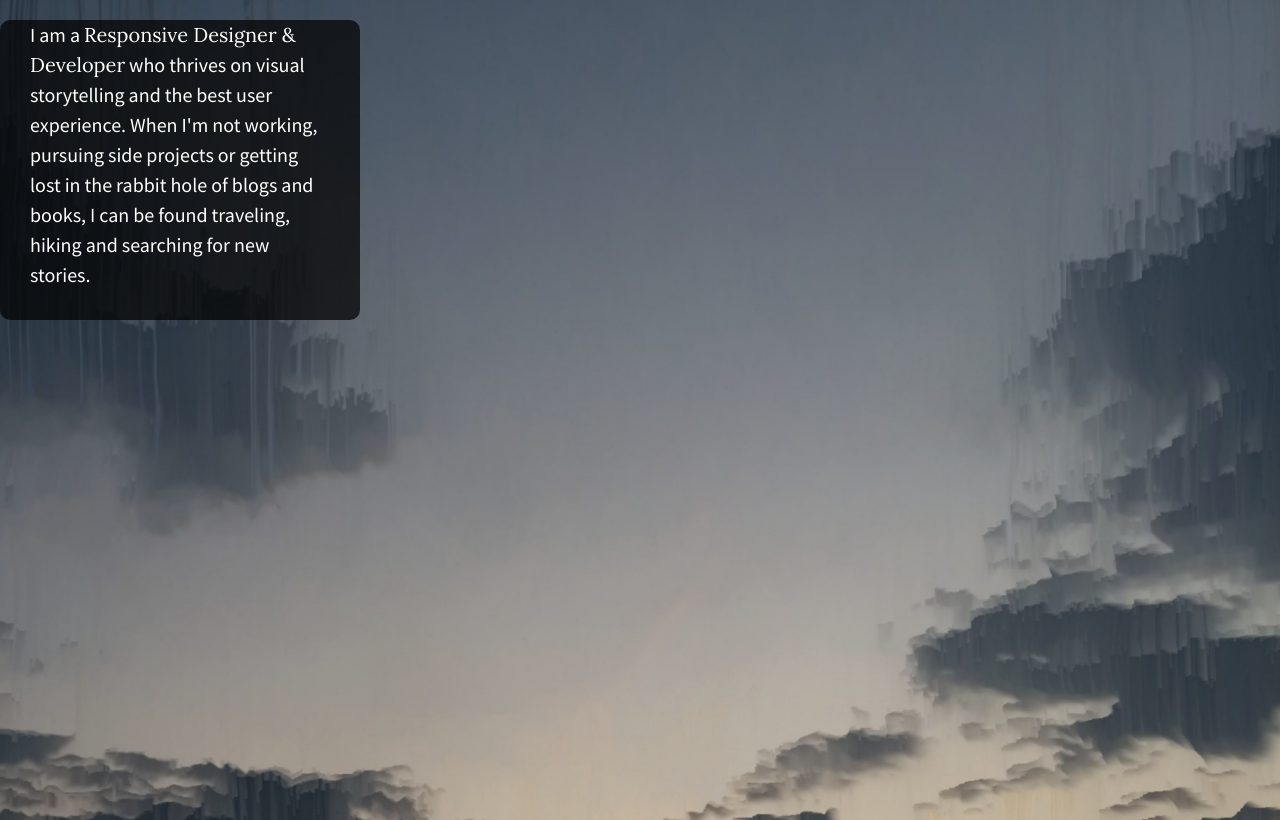
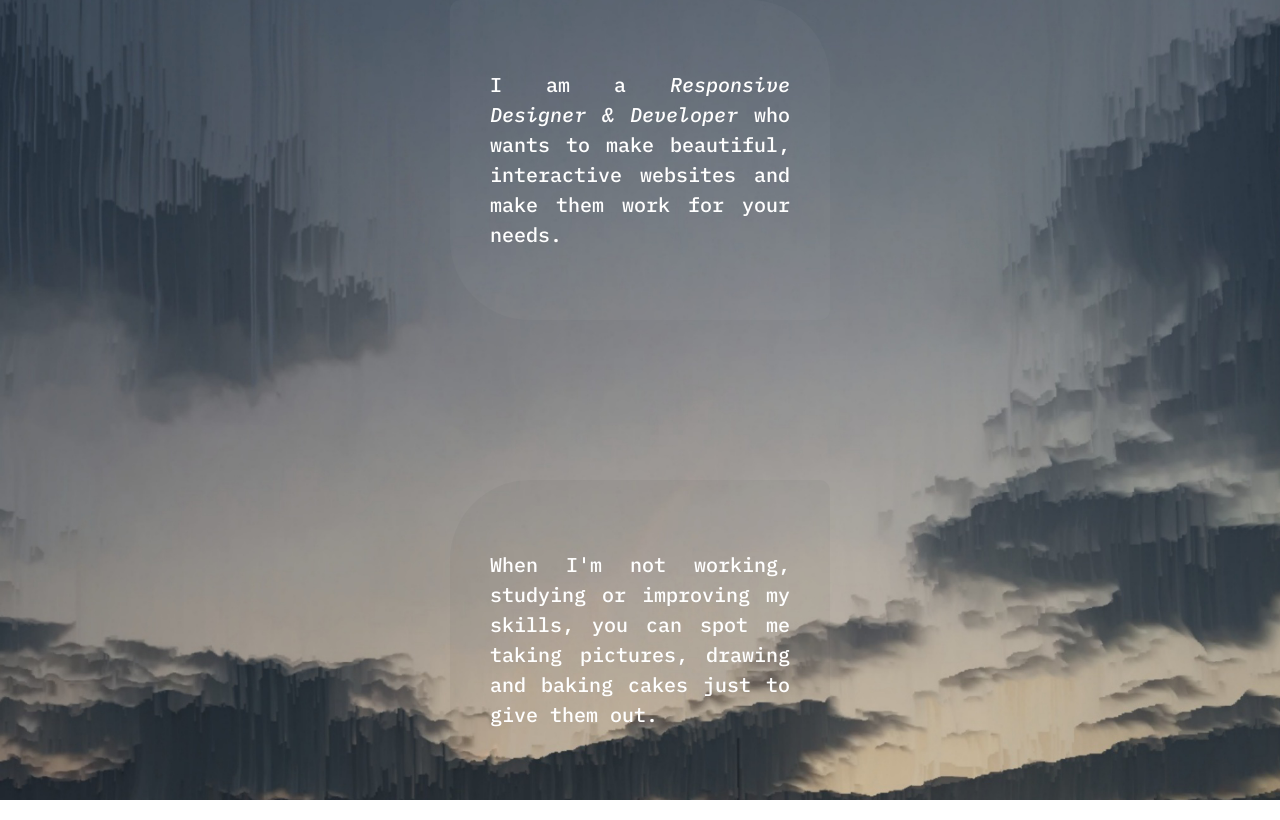
Before and after one commit to Ethan-Edmond/206-flexbox-custom, a plain HTML site: page index.html in a window 1280 px wide. Drawn offline with nearby package versions, Linux system fonts and the light colour scheme.

Commit message:
Styled css and added fonts

```diff
--- a/css/main.css
+++ b/css/main.css
@@ -111,27 +111,52 @@ body {
   margin: 0;
   height: 100%;
   width: 100%;
+  display: flex;
+  justify-content: space-between;
+  align-items: center;
+  flex-direction: column;
 }
 
 #content {
-  /* set the display to flex and use the justify-content & align-items properties to center the text within the div*/
     background: #222;
-  background:rgba(0,0,0,0.7);
+    background:rgba(255,255,255,0.03);
     color: #fff;
-  font-family: 'Source Sans Pro', sans-serif;
+    font-family: 'IBM Plex Mono', monospace;
     font-weight: 300;
     font-size: 1.25em;
     line-height: 1.5em;
-  border-radius: 10px;
-  padding: 0px 30px;
+    border-radius: 10px 80px;
+    padding: 10px 40px;
     width: 300px;
     height: 300px;
+    text-align: justify;
+    display: flex;
+    justify-content: center;
+    align-items: center;
+    margin-bottom: 10px;
 }
 
 #content p span {
-  font-family: 'Lora', sans-serif;
+  font-style: italic;
 }
 
+#second-content {
+    background: #222;
+    background:rgba(0,0,0,0.03);
+    color: #fff;
+    font-family: 'IBM Plex Mono', monospace;
+    font-weight: 300;
+    font-size: 1.25em;
+    line-height: 1.5em;
+    border-radius: 80px 10px;
+    padding: 10px 40px;
+    width: 300px;
+    height: 300px;
+    text-align: justify;
+    display: flex;
+    justify-content: center;
+    align-items: center;
+}
 
 
 
--- a/index.html
+++ b/index.html
@@ -14,6 +14,7 @@
         <link rel="stylesheet" href="css/main.css">
         <script src="js/vendor/modernizr-2.8.3.min.js"></script>
         <link href="https://fonts.googleapis.com/css?family=Lora|Source+Sans+Pro:400,700" rel="stylesheet">
+        <link href="https://fonts.googleapis.com/css2?family=IBM+Plex+Mono:ital,wght@0,500;1,500&display=swap" rel="stylesheet">
 
     </head>
     <body>
@@ -25,7 +26,17 @@
 
         <section class="wrapper">
             <div id="content">
-                <p>I am a <span>Responsive Designer & Developer</span> who thrives on visual storytelling and the best user experience. When I'm not working, pursuing side projects or getting lost in the rabbit hole of blogs and books, I can be found traveling, hiking and searching for new stories.</p>
+                <p>I am a <span>Responsive Designer & Developer</span> who
+                wants to make beautiful, interactive websites and make them
+                work for your needs.
+                </p>
+            </div>
+            <div id="second-content">
+                <p>
+                    When I'm not working, studying or improving my skills,
+                    you can spot me taking pictures, drawing and baking
+                    cakes just to give them out.
+                </p>
             </div>
         </section>
 
```
Lines whose indentation alone changed are shown as unchanged.
